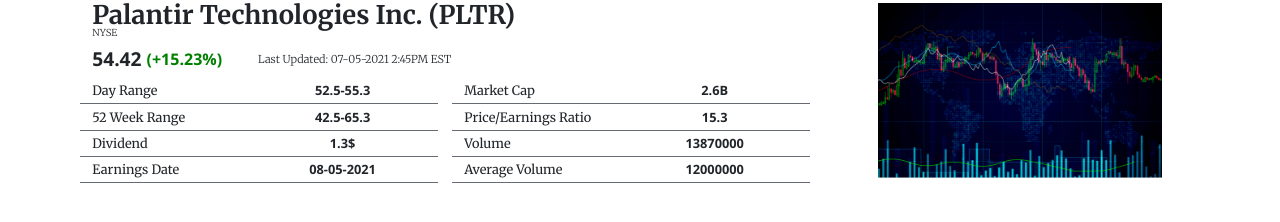
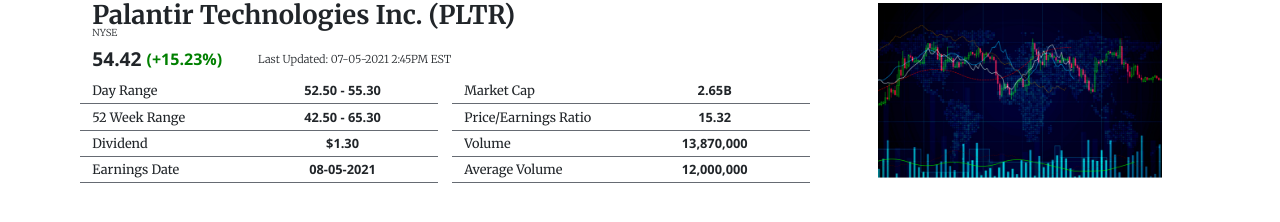
Before and after one commit to orlandoortegajr/NextGenData, a JavaScript app in the folder frontend/next-gen-data/: page / in a window 1280 px wide. Shown: the part 142-364 px from the top of the page. Built offline with nearby package versions, Linux system fonts and the light colour scheme; the HTML template or start-up script is replaced by a standard one.

Commit message:
Finished the info row and stock price components

```diff
--- a/frontend/next-gen-data/src/App.js
+++ b/frontend/next-gen-data/src/App.js
@@ -1,33 +1,23 @@
-import stockGraph from './images/stock-graph.jpg';
 import './styles/reset.css';
 import './styles/stock.css';
 import './styles/general.css';
-import InfoRow from './components/InfoRow';
+import stockGraph from './images/stock-graph.jpg';
+import InfoRows from './components/InfoRows';
+import StockPrice from './components/StockPrice';
 
 const App = () => {
   const companyName = 'Palantir Technologies Inc.';
   const stockSymbol = 'PLTR';
   const exchange = 'NYSE';
   const price = 54.42;
-  const percentageIncrease = 15.23;
-  var color = (percentageIncrease > 0 ? 'green' : 'red');
+  const percentageChange = 0.1523;
   const lastUpdated = '07-05-2021 2:45PM EST';
   const lowestDayPrice = 52.50;
   const highestDayPrice = 55.30;
-  const marketCap = 2_600_000_000;
-  const billion = 1_000_000_000;
-  const million = 1_000_000;
-  var marketCapString = '';
-  if((marketCap / billion) >= 1) {
-    marketCapString = `${marketCap/billion}B`;
-  } else if((marketCap/billion) >= 1000) {
-    marketCapString = `${(marketCap/billion)/1000}T`
-  } else {
-    marketCapString = `${(marketCap/million)}M`;
-  }
+  const marketCap = 2_645_000_000;
   const yearLow = 42.50;
   const yearHigh = 65.3;
-  const priceEarningsRatio = 15.3;
+  const priceEarningsRatio = 15.32;
   const dividend = 1.30;
   const volume = 13_870_000;
   const avgVolume = 12_000_000;
@@ -46,38 +36,22 @@
                 </div>
               </div>
             </div>
-            <div id="stock-price-row" className="row">
-              <div className="col-12 center-div-parent">
-                <h2 id="stock-price-header">
-                  <span id="stock-price">{`${price}`}</span>
-                  <span id="stock-price-percentage" style={{color: color}}>{`(${percentageIncrease > 0 ? '+' : '-'}${percentageIncrease}%)`}</span>
-                </h2>
-                <h3 id="last-price-update">Last Updated: {lastUpdated}</h3>
-              </div>
-            </div>
-            <InfoRow
-              leftTitle={'Day Range'}
-              leftValue={`${lowestDayPrice}-${highestDayPrice}`}
-              rightTitle={'Market Cap'}
-              rightValue={marketCapString}
+            <StockPrice
+              price={price}
+              percentageChange={percentageChange}
+              lastUpdated={lastUpdated}
             />
-            <InfoRow
-              leftTitle={'52 Week Range'}
-              leftValue={`${yearLow}-${yearHigh}`}
-              rightTitle={'Price/Earnings Ratio'}
-              rightValue={priceEarningsRatio}
-            />
-            <InfoRow
-              leftTitle={'Dividend'}
-              leftValue={`${dividend}$`}
-              rightTitle={'Volume'}
-              rightValue={volume}
-            />
-            <InfoRow
-              leftTitle={'Earnings Date'}
-              leftValue={earningsDate}
-              rightTitle={'Average Volume'}
-              rightValue={avgVolume}
+            <InfoRows
+              lowestDayPrice={lowestDayPrice}
+              highestDayPrice={highestDayPrice}
+              marketCap={marketCap}
+              yearLow={yearLow}
+              yearHigh={yearHigh}
+              priceEarningsRatio={priceEarningsRatio}
+              dividend={dividend}
+              volume={volume}
+              earningsDate={earningsDate}
+              avgVolume={avgVolume}
             />
           </div>
           <div className="col-4">
--- a/frontend/next-gen-data/src/components/InfoRow.js
+++ b/frontend/next-gen-data/src/components/InfoRow.js
@@ -1,3 +1,4 @@
+import PropTypes from 'prop-types';
 import '../styles/components/InfoRow.css';
 
 const InfoRow = ({ leftTitle, leftValue, rightTitle, rightValue }) => {
@@ -23,4 +24,16 @@
   );
 };
 
+InfoRow.propTypes = {
+  leftTitle: PropTypes.string.isRequired,
+  rightTitle: PropTypes.string.isRequired,
+  leftValue: PropTypes.string,
+  rightValue: PropTypes.string
+}
+
+InfoRow.defaultProps = {
+  leftValue: '-',
+  rightValue: '-'
+};
+
 export default InfoRow;
--- a/frontend/next-gen-data/src/components/InfoRows.js
+++ b/frontend/next-gen-data/src/components/InfoRows.js
@@ -1,11 +1,95 @@
+import PropTypes from 'prop-types';
+import InfoRow from './InfoRow';
+import {convertRangeToString,
+        convertMarketCapToString,
+        convertDividendToString,
+       } from '../utility/InfoRowsUtility';
+import { getTwoDecimalDigits, formatLageNumberWithCommas} from '../utility/utility';
 
+const InfoRows = (
+    {
+      lowestDayPrice,
+      highestDayPrice,
+      marketCap,
+      yearLow,
+      yearHigh,
+      priceEarningsRatio,
+      dividend,
+      volume,
+      earningsDate,
+      avgVolume
+    }) => {
 
-const InfoRows = () => {
+    const dayRangeStr = 'Day Range';
+    const dayRangeValue = convertRangeToString(lowestDayPrice, highestDayPrice);
+    const marketCapStr = 'Market Cap';
+    const marketCapValue = convertMarketCapToString(marketCap);
+    const yearRangeStr = '52 Week Range';
+    const yearRangeValue = convertRangeToString(yearLow, yearHigh);
+    const priceEarningsStr = 'Price/Earnings Ratio';
+    const priceEarningsValue = getTwoDecimalDigits(priceEarningsRatio);
+    const dividendStr = 'Dividend';
+    const dividendValue = convertDividendToString(dividend);
+    const volumeStr = 'Volume';
+    const volumeValue = formatLageNumberWithCommas(volume);
+    const earningsDateStr = 'Earnings Date';
+    const avgVolumeStr = 'Average Volume';
+    const avgVolumeValue = formatLageNumberWithCommas(avgVolume);
+
     return (
-        <div>
-
-        </div>
+        <>
+            <InfoRow
+              leftTitle={dayRangeStr}
+              leftValue={dayRangeValue}
+              rightTitle={marketCapStr}
+              rightValue={marketCapValue}
+            />
+            <InfoRow
+              leftTitle={yearRangeStr}
+              leftValue={yearRangeValue}
+              rightTitle={priceEarningsStr}
+              rightValue={priceEarningsValue}
+            />
+            <InfoRow
+              leftTitle={dividendStr}
+              leftValue={dividendValue}
+              rightTitle={volumeStr}
+              rightValue={volumeValue}
+            />
+            <InfoRow
+              leftTitle={earningsDateStr}
+              leftValue={earningsDate}
+              rightTitle={avgVolumeStr}
+              rightValue={avgVolumeValue}
+            />
+        </>
     );
 }
 
+InfoRow.propTypes = {
+    lowestDayPrice: PropTypes.number,
+    highestDayPrice: PropTypes.number,
+    marketCap: PropTypes.number,
+    yearLow: PropTypes.number,
+    yearHigh: PropTypes.number,
+    priceEarningsRatio: PropTypes.number,
+    dividend: PropTypes.number,
+    volume: PropTypes.number,
+    earningsDate: PropTypes.string,
+    avgVolume: PropTypes.number
+}
+
+InfoRows.defaultProps = {
+    lowestDayPrice: 0,
+    highestDayPrice: 0,
+    marketCap: 0,
+    yearLow: 0,
+    yearHigh: 0,
+    priceEarningsRatio: 0,
+    dividend: 0,
+    volume: 0,
+    earningsDate: '-',
+    avgVolume: 0
+}
+
 export default InfoRows;
--- /dev/null
+++ b/frontend/next-gen-data/src/components/StockPrice.js
@@ -0,0 +1,36 @@
+import {getTwoDecimalDigits} from '../utility/utility';
+import {convertPercentageChangeToStr, getColor} from '../utility/StockPriceUtility';
+import PropTypes from 'prop-types';
+
+const StockPrice = ({ price, percentageChange, lastUpdated}) => {
+    const priceStr = getTwoDecimalDigits(price);
+    const percentageChangeStr = convertPercentageChangeToStr(percentageChange);
+    const color = getColor(percentageChange);
+    const lastUpdateStr = 'Last Updated: ' + lastUpdated;
+
+    return (
+        <div id="stock-price-row" className="row">
+            <div className="col-12 center-div-parent">
+            <h2 id="stock-price-header">
+                <span id="stock-price">{priceStr}</span>
+                <span id="stock-price-percentage" style={{color: color}}>{percentageChangeStr}</span>
+            </h2>
+            <h3 id="last-price-update">{lastUpdateStr}</h3>
+            </div>
+        </div>
+    );
+}
+
+StockPrice.propTypes = {
+    price: PropTypes.number,
+    percentageChange: PropTypes.number,
+    lastUpdated: PropTypes.string
+}
+
+StockPrice.defaultProps = {
+    price: 0,
+    percentageChange: 0,
+    lastUpdated: '-',
+}
+
+export default StockPrice;
--- /dev/null
+++ b/frontend/next-gen-data/src/utility/InfoRowsUtility.js
@@ -0,0 +1,25 @@
+import {formatter, getTwoDecimalDigits} from './utility';
+
+export const convertRangeToString = (lowestPrice, highestPrice) => {
+    return `${getTwoDecimalDigits(lowestPrice)} - ${getTwoDecimalDigits(highestPrice)}`;
+}
+
+export const convertMarketCapToString = (marketCap) => {
+    var marketCapString = '';
+    const billion = 1_000_000_000;
+    const million = 1_000_000;
+
+    if((marketCap / billion) >= 1) {
+        marketCapString = `${getTwoDecimalDigits(marketCap/billion)}B`;
+    } else if((marketCap/billion) >= 1000) {
+        marketCapString = `${getTwoDecimalDigits((marketCap/billion)/1000)}T`
+    } else {
+        marketCapString = `${getTwoDecimalDigits(marketCap/million)}M`;
+    }
+
+    return marketCapString;
+}
+
+export const convertDividendToString = (dividend) => {
+    return formatter.format(dividend);
+}
--- /dev/null
+++ b/frontend/next-gen-data/src/utility/StockPriceUtility.js
@@ -0,0 +1,22 @@
+import {formatPercentage} from './utility'
+
+export const convertPercentageChangeToStr = (percentageChange) => {
+    var pCStr = '(';
+
+    if(percentageChange !== 0) {
+        (percentageChange > 0) ? pCStr += '+': pCStr += '-';
+    }
+
+    pCStr += `${formatPercentage(percentageChange)}%)`;
+    return pCStr;
+};
+
+export const getColor = (percentageChange) => {
+    var color = 'grey';
+
+    if(percentageChange === 0) {
+        return color;
+    } else {
+        return (percentageChange > 0) ? 'green':'red';
+    }
+}
--- /dev/null
+++ b/frontend/next-gen-data/src/utility/utility.js
@@ -0,0 +1,17 @@
+export const formatter = new Intl.NumberFormat('en-US', {
+    style: 'currency',
+    currency: 'USD',
+    minimumFractionDigits: 2
+});
+
+export const getTwoDecimalDigits = (num) => {
+    return Number(num).toFixed(2);
+}
+
+export const formatLageNumberWithCommas = (num) => {
+    return num.toString().replace(/\B(?=(\d{3})+(?!\d))/g, ",");
+}
+
+export const formatPercentage = (num) => {
+    return Number(num * 100).toFixed(2);
+}
```
